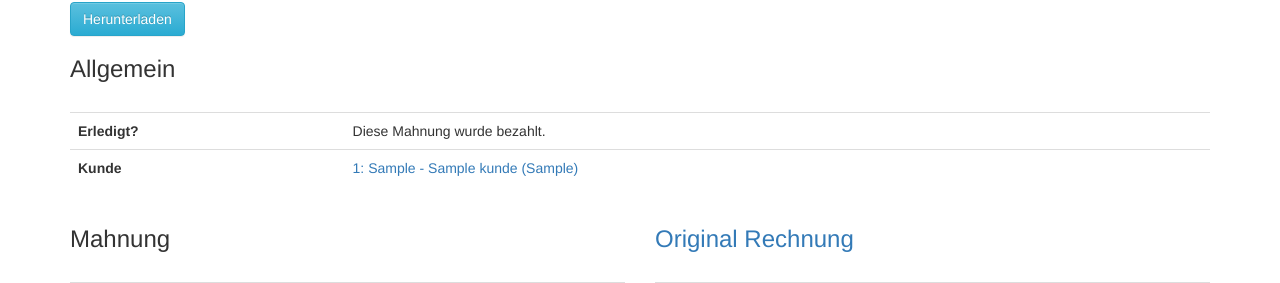
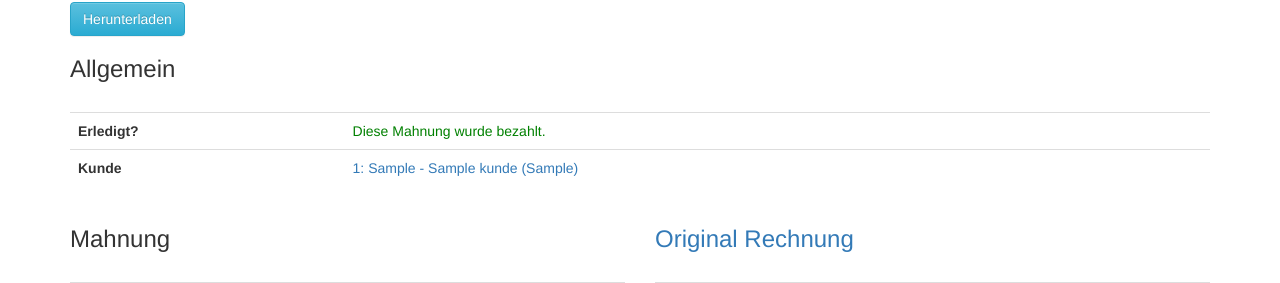
Before and after one commit to FSTUM/finanztool-v2, a Django app: page /rechnung/1/mahnung/1/ in a window 1280 px wide. Shown: the part 140-423 px from the top of the page. Run offline with Django 3.2, Linux system fonts and the light colour scheme; a user stored in the database is signed in; tables that the repository leaves empty hold one stand-in row (values such as "Sample post"); some libraries are stand-ins or nearby versions.

Commit message:
Last fixes for templates and improved LaTex

```diff
--- a/rechnung/forms.py
+++ b/rechnung/forms.py
@@ -124,7 +124,7 @@ class MahnungForm(forms.ModelForm):
 
         self.fields.pop('wievielte')
         self.fields.pop('bezahlt')
-        if self.instance.geschickt:
+        if self.rechnung.erledigt or self.instance.geschickt:
             self.fields.pop('gebuehr')
             self.fields.pop('mdatum')
             self.fields.pop('mfdatum')
--- a/rechnung/templates/rechnung/mahnung.html
+++ b/rechnung/templates/rechnung/mahnung.html
@@ -52,13 +52,19 @@
                     <th>Erledigt?</th>
                     <td>
                         {% if mahnung.bezahlt %}
-                            {% bootstrap_icon "ok" %} Diese Mahnung wurde bezahlt.
+                            <span style="color : green;">
+                                {% bootstrap_icon "ok" %} Diese Mahnung wurde bezahlt.
+                            </span>
                         {% else %}
                             {% if rechnung.erledigt %}
                                 {% if rechnung.bezahlt %}
-                                    {% bootstrap_icon "ok" %} Die Originalrechnung wurde bezahlt.
+                                    <span style="color : green;">
+                                        {% bootstrap_icon "ok" %} Die Originalrechnung wurde bezahlt.
+                                    </span>
                                 {% else %}
-                                    {% bootstrap_icon "ok" %} Eine andere Mahnung wurde bezahlt.
+                                    <span style="color : green;">
+                                        {% bootstrap_icon "ok" %} Eine andere Mahnung wurde bezahlt.
+                                    </span>
                                 {% endif %}
                             {% else %}
                                 {% bootstrap_icon "remove" %} Es wurde noch keine zugehörige Mahnung bezahlt.
```
Also changed, not shown: rechnung/templates/rechnung/rechnung.html (+6 -2 lines), 3 other files.
